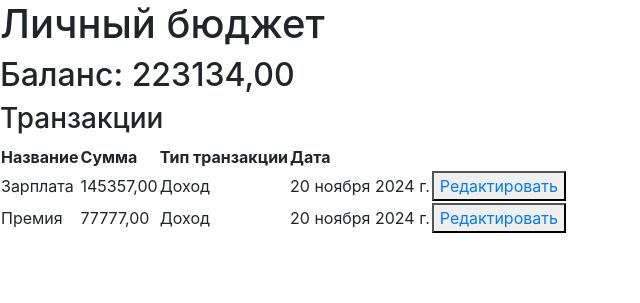
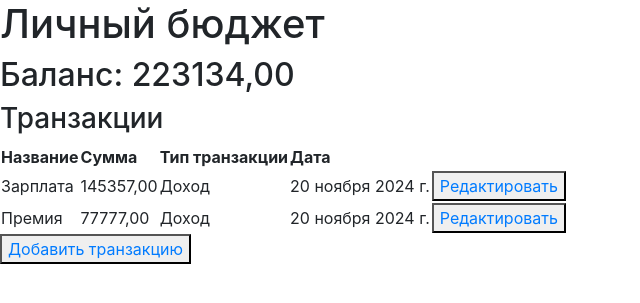
Before and after one commit to AA22-Gi/urban_university_my_money_django, a Django app: page / in a window 1280 px wide. Shown: the top 303 px of the page, without its empty margins (0-640 px from the left). Run offline with Django 5.2, Linux system fonts and the light colour scheme; data comes from the database, SQL or seed files in the repository; some libraries are stand-ins or nearby versions.

Commit message:
Добавил кнопку "Добавить транзакцию"

```diff
--- a/my_money/templates/budget_html/transaction_dashboard.html
+++ b/my_money/templates/budget_html/transaction_dashboard.html
@@ -29,5 +29,6 @@
         </tr>
         {% endfor %}
     </table>
+    <button><a href="{% url 'add_transaction' %}">Добавить транзакцию</a></button>
 </body>
 </html>
```
